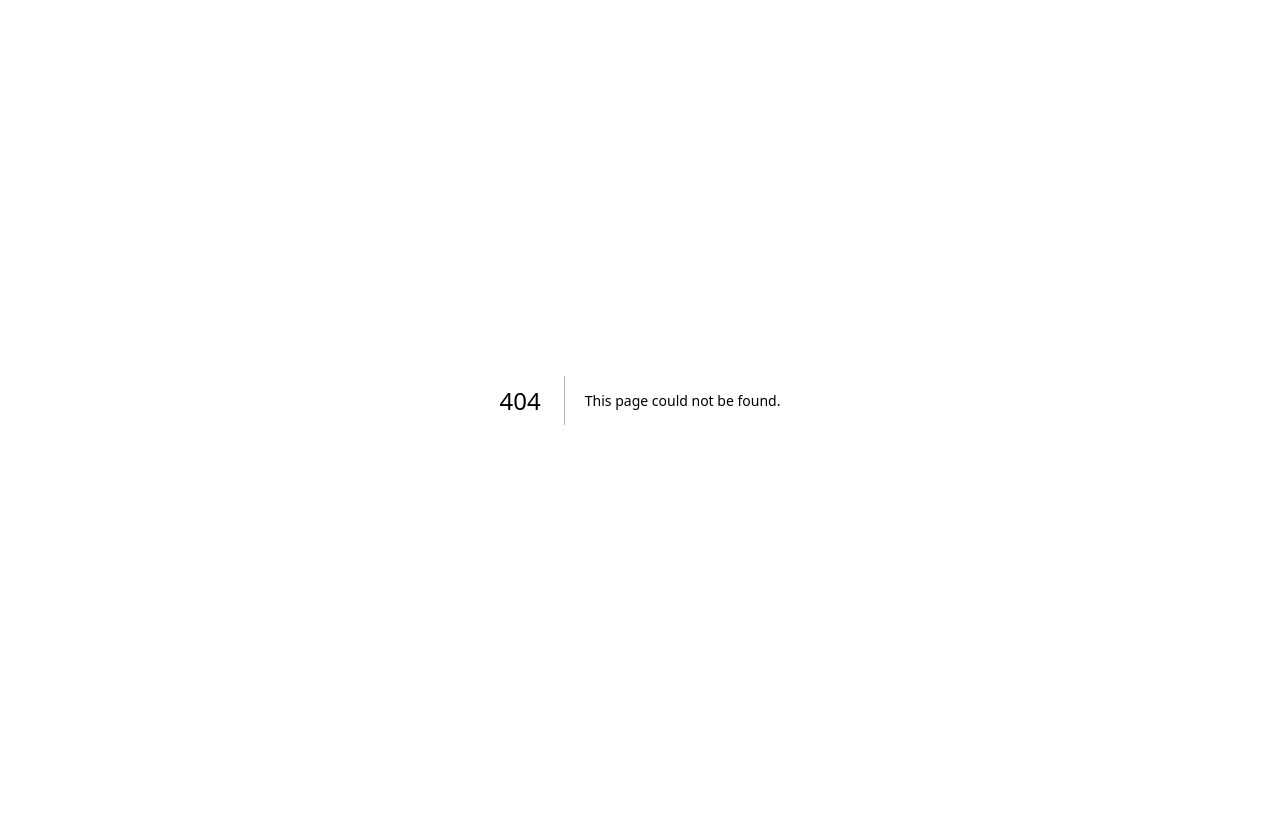
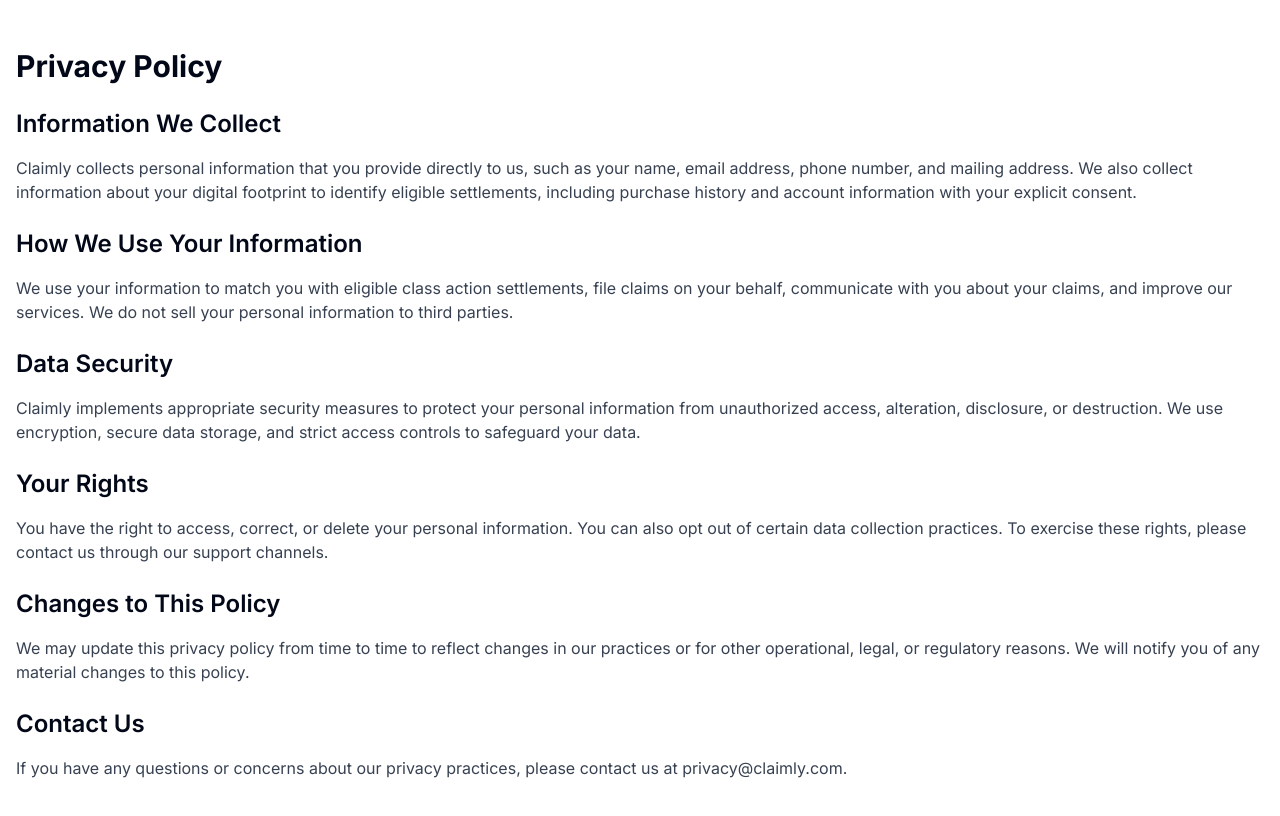
Before and after one commit to dzodze00/claimly.app, a Next.js app: page /privacy in a window 1280 px wide. Before the commit this address had no page. Shown: the top 816 px of the page. Built offline with nearby package versions, Linux system fonts and the light colour scheme.

Commit message:
Create page.tsx

```diff
--- /dev/null
+++ b/app/privacy/page.tsx
@@ -0,0 +1,59 @@
+export default function PrivacyPage() {
+  return (
+    <div className="container mx-auto py-12 px-4">
+      <h1 className="text-3xl font-bold mb-6">Privacy Policy</h1>
+
+      <div className="space-y-6">
+        <section>
+          <h2 className="text-2xl font-semibold mb-4">Information We Collect</h2>
+          <p className="text-gray-700">
+            Claimly collects personal information that you provide directly to us, such as your name, email address,
+            phone number, and mailing address. We also collect information about your digital footprint to identify
+            eligible settlements, including purchase history and account information with your explicit consent.
+          </p>
+        </section>
+
+        <section>
+          <h2 className="text-2xl font-semibold mb-4">How We Use Your Information</h2>
+          <p className="text-gray-700">
+            We use your information to match you with eligible class action settlements, file claims on your behalf,
+            communicate with you about your claims, and improve our services. We do not sell your personal information
+            to third parties.
+          </p>
+        </section>
+
+        <section>
+          <h2 className="text-2xl font-semibold mb-4">Data Security</h2>
+          <p className="text-gray-700">
+            Claimly implements appropriate security measures to protect your personal information from unauthorized
+            access, alteration, disclosure, or destruction. We use encryption, secure data storage, and strict access
+            controls to safeguard your data.
+          </p>
+        </section>
+
+        <section>
+          <h2 className="text-2xl font-semibold mb-4">Your Rights</h2>
+          <p className="text-gray-700">
+            You have the right to access, correct, or delete your personal information. You can also opt out of certain
+            data collection practices. To exercise these rights, please contact us through our support channels.
+          </p>
+        </section>
+
+        <section>
+          <h2 className="text-2xl font-semibold mb-4">Changes to This Policy</h2>
+          <p className="text-gray-700">
+            We may update this privacy policy from time to time to reflect changes in our practices or for other
+            operational, legal, or regulatory reasons. We will notify you of any material changes to this policy.
+          </p>
+        </section>
+
+        <section>
+          <h2 className="text-2xl font-semibold mb-4">Contact Us</h2>
+          <p className="text-gray-700">
+            If you have any questions or concerns about our privacy practices, please contact us at privacy@claimly.com.
+          </p>
+        </section>
+      </div>
+    </div>
+  )
+}
```
